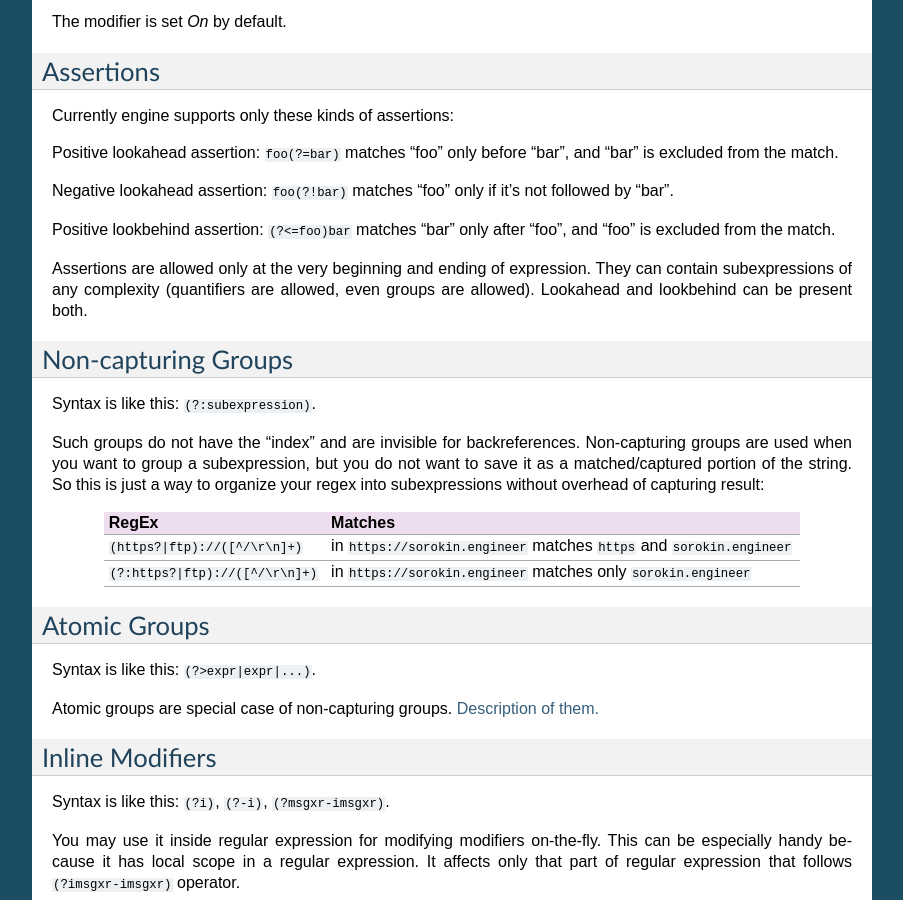
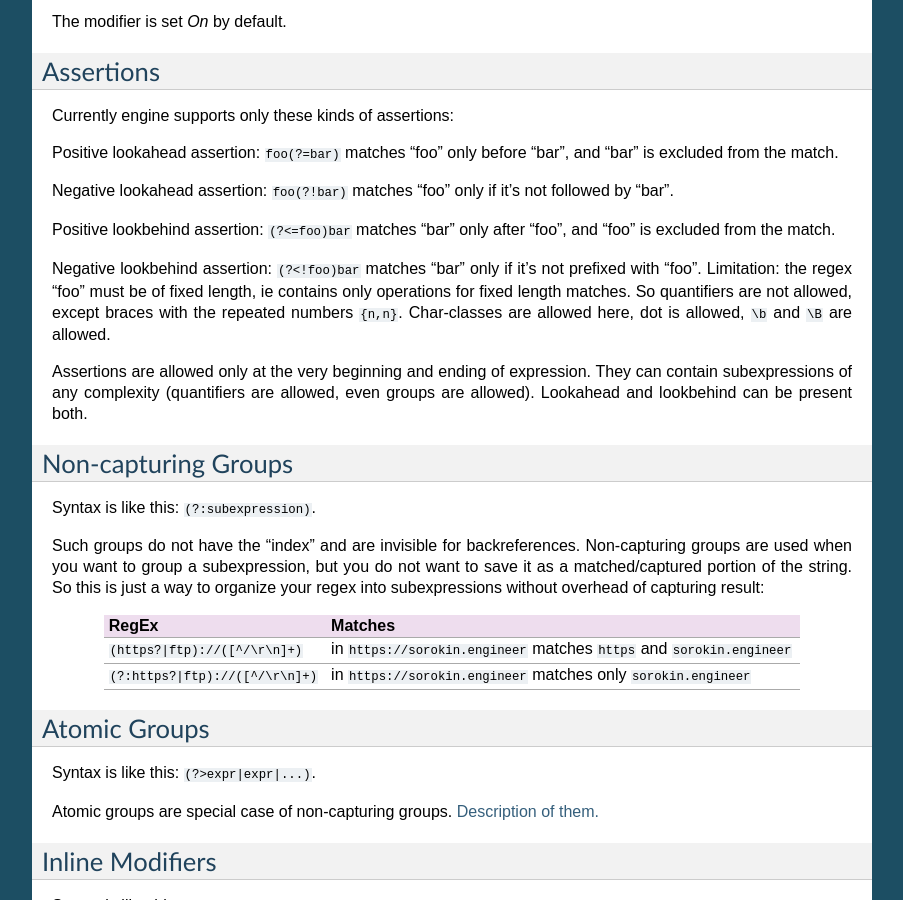
Before and after one commit to andgineer/TRegExpr, a Sphinx documentation site: the page built from docs/regular_expressions.rst, in a window 1280 px wide and 900 px high, scrolled down 8248 px. Shown: the whole window, without its empty margins (198-1101 px from the left). Built offline with Sphinx 7.4.7, drawn with Linux system fonts in a browser that asks for light colours; some of the changed text lies outside the part shown.

Commit message:
history, docs

```diff
--- a/History.txt
+++ b/History.txt
@@ -6,7 +6,8 @@
                                      (-) - bugfix
                                      (^) - improvement
 
- v. 1.145 2020.09.12
+ v. 1.147 2020.09.13
+ -=- (+) Added support for negative lookbehind: (?<!foo)bar.
  -=- (^) Added IsFixedLength() to detect regex with fixed length match.
  -=- (^) Added IsCompiled().
   By Alexey Torgashin.
--- a/docs/conf.py
+++ b/docs/conf.py
@@ -60,8 +60,8 @@ author = 'Andrey Sorokin'
 # built documents.
 #
 # The short X.Y version.
-version = '1.141'
-release = '1.141'
+version = '1.147'
+release = '1.147'
 
 # The language for content autogenerated by Sphinx. Refer to documentation
 # for a list of supported languages.
--- a/docs/regular_expressions.rst
+++ b/docs/regular_expressions.rst
@@ -580,6 +580,8 @@ Negative lookahead assertion: ``foo(?!bar)`` matches "foo" only if it's not foll
 
 Positive lookbehind assertion: ``(?<=foo)bar`` matches "bar" only after "foo", and "foo" is excluded from the match.
 
+Negative lookbehind assertion: ``(?<!foo)bar`` matches "bar" only if it's not prefixed with "foo". Limitation: the regex "foo" must be of fixed length, ie contains only operations for fixed length matches. So quantifiers are not allowed, except braces with the repeated numbers ``{n,n}``. Char-classes are allowed here, dot is allowed, ``\b`` and ``\B`` are allowed.
+
 Assertions are allowed only at the very beginning and ending of expression. They can contain subexpressions of any complexity (quantifiers are allowed, even groups are allowed). Lookahead and lookbehind can be present both.
 
 Non-capturing Groups
```
